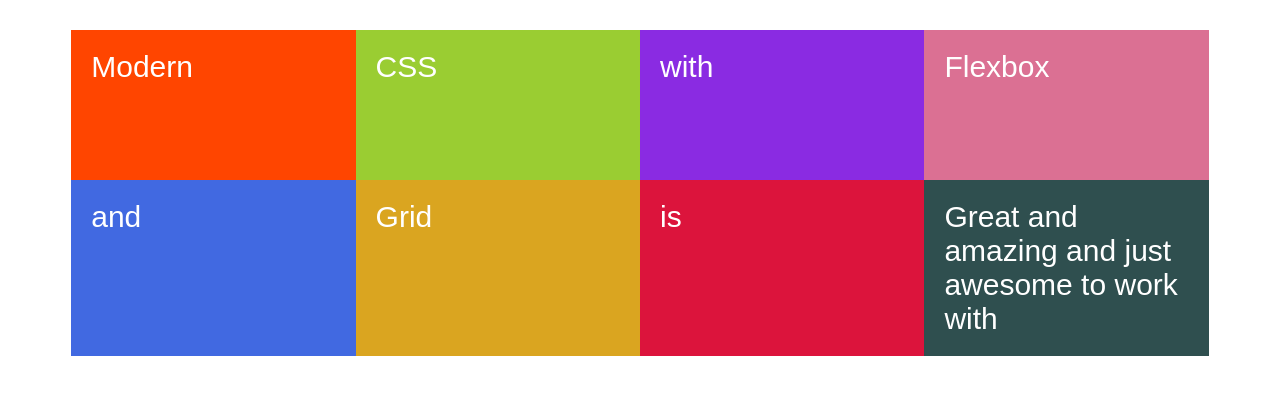
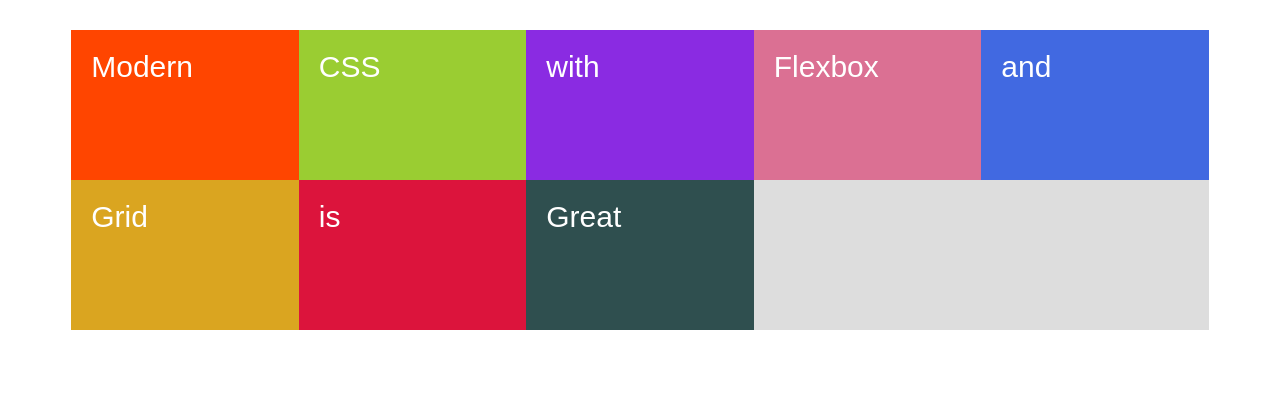
Before and after one commit to jatin-rathee/CSS-Grids-3, a website: page index.html in a window 1280 px wide. Drawn offline with Linux system fonts and the light colour scheme.

Commit message:
auto-fill and auto-fit

```diff
--- a/index.html
+++ b/index.html
@@ -15,7 +15,7 @@
         <div class="item item--5">and</div>
         <div class="item item--6">Grid</div>
         <div class="item item--7">is</div>
-        <div class="item item--8">Great and amazing and just awesome to work with</div>
+        <div class="item item--8">Great</div>
     </div>
 </body>
 </html>
--- a/style.scss
+++ b/style.scss
@@ -7,16 +7,26 @@
 
     // USING MIN-CONTENT AND MAX-CONTENT
     // grid-template-rows: repeat(2, 150px);
-    grid-template-columns: max-content 1fr 1fr min-content;
+    // grid-template-columns: max-content 1fr 1fr min-content;
     // grid-template-rows: repeat(2, min-content);
     // grid-template-rows: 150px min-content;
 
     // USING MINMAX() FUNCTION
-    width: 90%;
-    grid-template-rows: repeat(2, minmax(150px, min-content));
+    // width: 90%;
+    // grid-template-rows: repeat(2, minmax(150px, min-content));
     // grid-template-columns: minmax(200px, 300px) repeat(3, 1fr);
     // grid-template-columns: minmax(200px, 50%) repeat(3, 1fr);
-    grid-template-columns: minmax(200px, 1fr) repeat(3, 1fr);
+    // grid-template-columns: minmax(200px, 1fr) repeat(3, 1fr);
+
+    // Using auto-fill and auto-fit
+    grid-template-rows: repeat(2, minmax(150px, min-content));
+    // grid-template-columns: repeat(auto-fill, 100px);
+    grid-template-columns: repeat(auto-fit, 100px);
+
+    width: 90%;
+    grid-template-columns: repeat(auto-fit, minmax(200px, 1fr));
+    grid-auto-rows: 150px;
+
 
     .item {
         padding: 20px;
```
Also changed, not shown: style.css.
